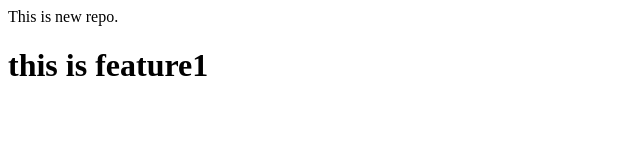
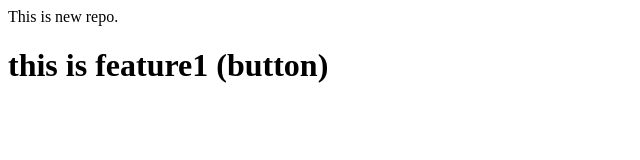
Before and after one commit to amit-patil575/LocalRepo, a plain HTML site: page index.html in a window 1280 px wide. Shown: the whole page, without its empty margins (0-640 px from the left). Drawn offline with Linux system fonts and the light colour scheme.

Commit message:
add button

```diff
--- a/index.html
+++ b/index.html
@@ -1,2 +1,2 @@
 <p>This is new repo.</p>
-<h1>this is feature1</h1>
+<h1>this is feature1 (button)</h1>
```
